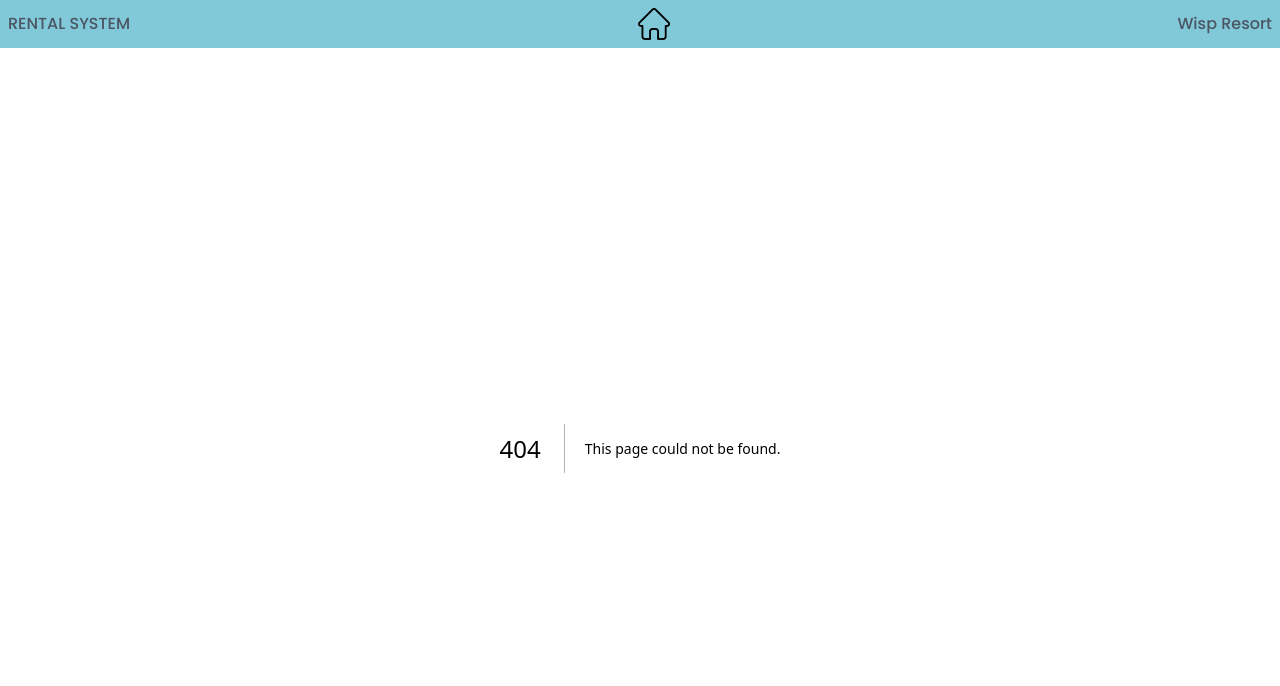
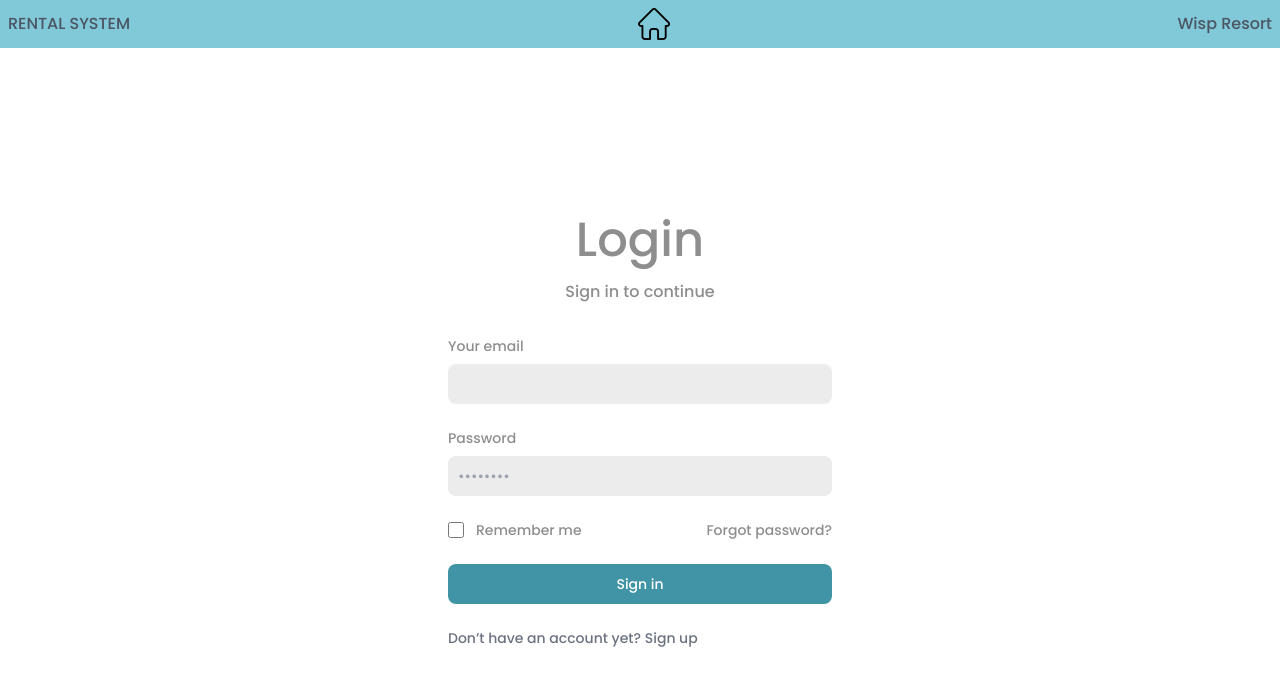
Before and after one commit to GustavoBeretta/Ski-Rental-System-Web, a Next.js app in the folder rental-system/: page /login in a window 1280 px wide. Before the commit this address had no page. Shown: the top 686 px of the page. Built offline with nearby package versions, Linux system fonts and the light colour scheme.

Commit message:
add login page

```diff
--- /dev/null
+++ b/rental-system/src/app/login/page.js
@@ -0,0 +1,41 @@
+export default function Login() {
+    return (
+        <main>
+            <section>
+                <div className="flex flex-col items-center justify-center px-6 py-8 mx-auto md:h-screen lg:py-0">
+                    <h1 className="text-5xl text-[#8F8E8E]">Login</h1>
+                    <p className="text-l text-[#8F8E8E] mt-4">Sign in to continue</p>
+                    <div className="w-full bg-white rounded-lg md:mt-0 sm:max-w-md xl:p-0">
+                        <div className="p-6 space-y-4 md:space-y-6 sm:p-8">
+                            <form className="space-y-4 md:space-y-6" action="#">
+                                <div>
+                                    <label htmlFor="email" className="block mb-2 text-sm font-medium text-[#8F8E8E]">Your email</label>
+                                    <input type="email" name="email" id="email" className="bg-[#ECECEC] border-gray-300 text-gray-900 sm:text-sm rounded-lg focus:ring-primary-600 focus:border-primary-600 block w-full p-2.5" required=""/>
+                                </div>
+                                <div>
+                                    <label htmlFor="password" className="block mb-2 text-sm font-medium text-[#8F8E8E]">Password</label>
+                                    <input type="password" name="password" id="password" placeholder="••••••••" className="bg-[#ECECEC] border-gray-300 text-gray-900 sm:text-sm rounded-lg focus:ring-primary-600 focus:border-primary-600 block w-full p-2.5" required=""/>
+                                </div>
+                                <div className="flex items-center justify-between">
+                                    <div className="flex items-start">
+                                        <div className="flex items-center h-5">
+                                            <input id="remember" aria-describedby="remember" type="checkbox" className="w-4 h-4 border border-gray-300 rounded bg-gray-50 focus:ring-3 focus:ring-primary-300 dark:bg-gray-700 dark:border-gray-600 dark:focus:ring-primary-600 dark:ring-offset-gray-800" required=""/>
+                                        </div>
+                                        <div className="ml-3 text-sm">
+                                            <label htmlFor="remember" className="text-[#8F8E8E]">Remember me</label>
+                                        </div>
+                                    </div>
+                                    <a href="#" className="text-sm font-medium text-[#8F8E8E] hover:underline hover:text-black">Forgot password?</a>
+                                </div>
+                                <button type="submit" className="w-full text-white bg-[#4094A5] hover:bg-[#81C9D8] focus:ring-4 focus:outline-none focus:ring-primary-300 font-medium rounded-lg text-sm px-5 py-2.5 text-center">Sign in</button>
+                                <p className="text-sm font-light text-gray-500 dark:text-gray-400">
+                                    Don’t have an account yet? <a href="#" className="font-medium text-primary-600 hover:underline hover:text-black">Sign up</a>
+                                </p>
+                            </form>
+                        </div>
+                    </div>
+                </div>
+            </section>
+        </main>
+    );
+}
```
